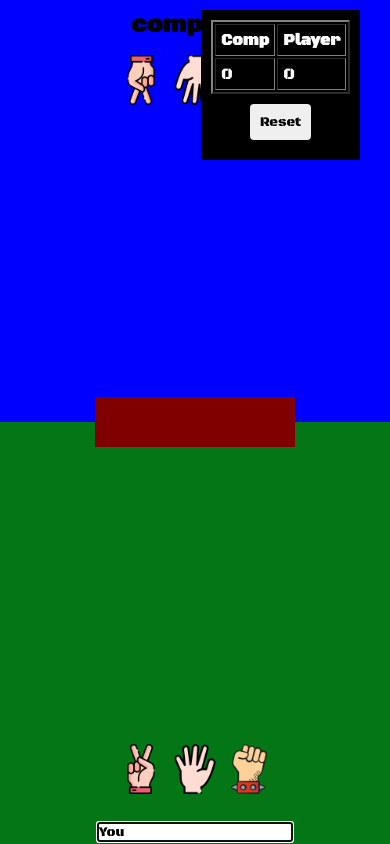
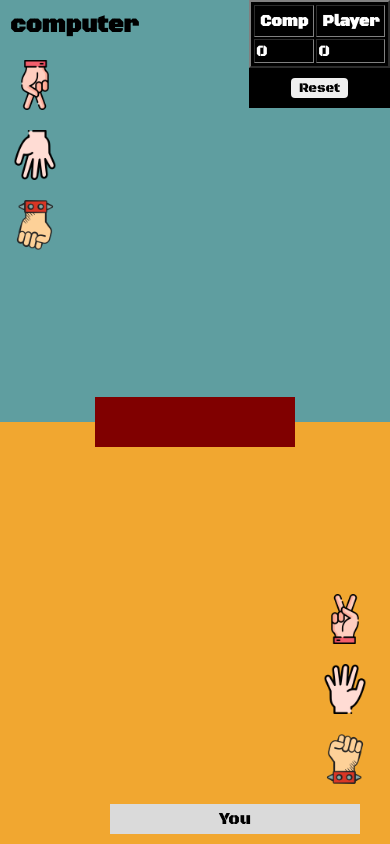
Before and after one commit to Sarthak1918/stone-paper-scissor, a plain HTML site: page index.html in a window 390 px wide. Both pictures are taken after a click on the element "You". Drawn offline with Linux system fonts and the light colour scheme.

Commit message:
Media query added
Media query added for responsive

```diff
--- a/script.js
+++ b/script.js
@@ -40,7 +40,7 @@ function handleKeypress(e) {
 
 function toggleInput(e) {
     if (!playerNameElem.querySelector("input")) {
-        playerNameElem.innerHTML = `<input oninput="handleChange(event)" onkeydown="handleKeypress(event)" autofocus value="${playerName}" />`;
+        playerNameElem.innerHTML = `<input class="name-change-input" oninput="handleChange(event)" onkeydown="handleKeypress(event)" autofocus value="${playerName}" />`;
     }
 }
 
--- a/style.css
+++ b/style.css
@@ -16,7 +16,7 @@
 
 
 #comp-side {
-    background-color: blue;
+    background-color: cadetblue;
     height: 50vh;
     display: flex;
     flex-direction: column;
@@ -40,7 +40,7 @@
 /* player side */
 
 #player-side {
-    background-color: rgb(3, 119, 21);
+    background-color: rgb(241, 167, 48);
     height: 50vh;
     display: flex;
     flex-direction: column;
@@ -91,14 +91,6 @@
     background-color: rgb(214, 83, 83);
 }
 
-#prev-leader-board{
-    position: absolute;
-    top: 10px;
-    left: 30px;
-    background: black;
-    color: white;
-    padding: 10px;
-}
 
 
 #winner-check{
@@ -149,6 +141,21 @@
     animation: handshake 1s ease 0s forwards;
 }
 
+
+.name-change-input{
+    padding: 4px;
+    font-size: 17px;
+    outline: none;
+    border: none;
+    text-align: center;
+    background-color: rgb(218, 218, 218);
+}
+
+
+
+
+/* MEDIA QUERy */
+
 @keyframes handshake{
     0%{
         transform: rotateY(0deg);
@@ -157,3 +164,70 @@
         transform: rotateY(360deg);
     }
 }
+
+
+@media screen and (max-width:576px){
+    #leader-board{
+        position: absolute;
+        top: 0px;
+        right: 0px;
+        background: black;
+        color: white;
+        padding: 0px;
+    }
+
+    #leader-board table,td{
+        padding: 1px;
+    }
+
+
+    #leader-board button{
+        cursor: pointer;
+        border: none;
+        border-radius: 4px;
+        padding: 2px 8px;
+    }
+
+
+    #comp-side h1{
+        position: absolute;
+        left:10px
+    }
+
+    #comp-side .images{
+        display: flex;
+        flex-direction: column;
+        position: absolute;
+        top: 60px;
+        left: 10px;
+        gap: 20px;
+    }
+
+    #comp-choice{
+        position: absolute;
+        top: 130px;
+    }
+
+
+    #player-side .images{
+        display: flex;
+        flex-direction: column;
+        position: absolute;
+        bottom: 60px;
+        right: 20px;
+        gap: 20px;
+    }
+
+    #player-side h1{
+        position: absolute;
+        right:30px;
+        bottom : 10px;
+    }
+
+    #player-choice{
+        position: absolute;
+        bottom: 130px;
+    }
+
+
+}
```
